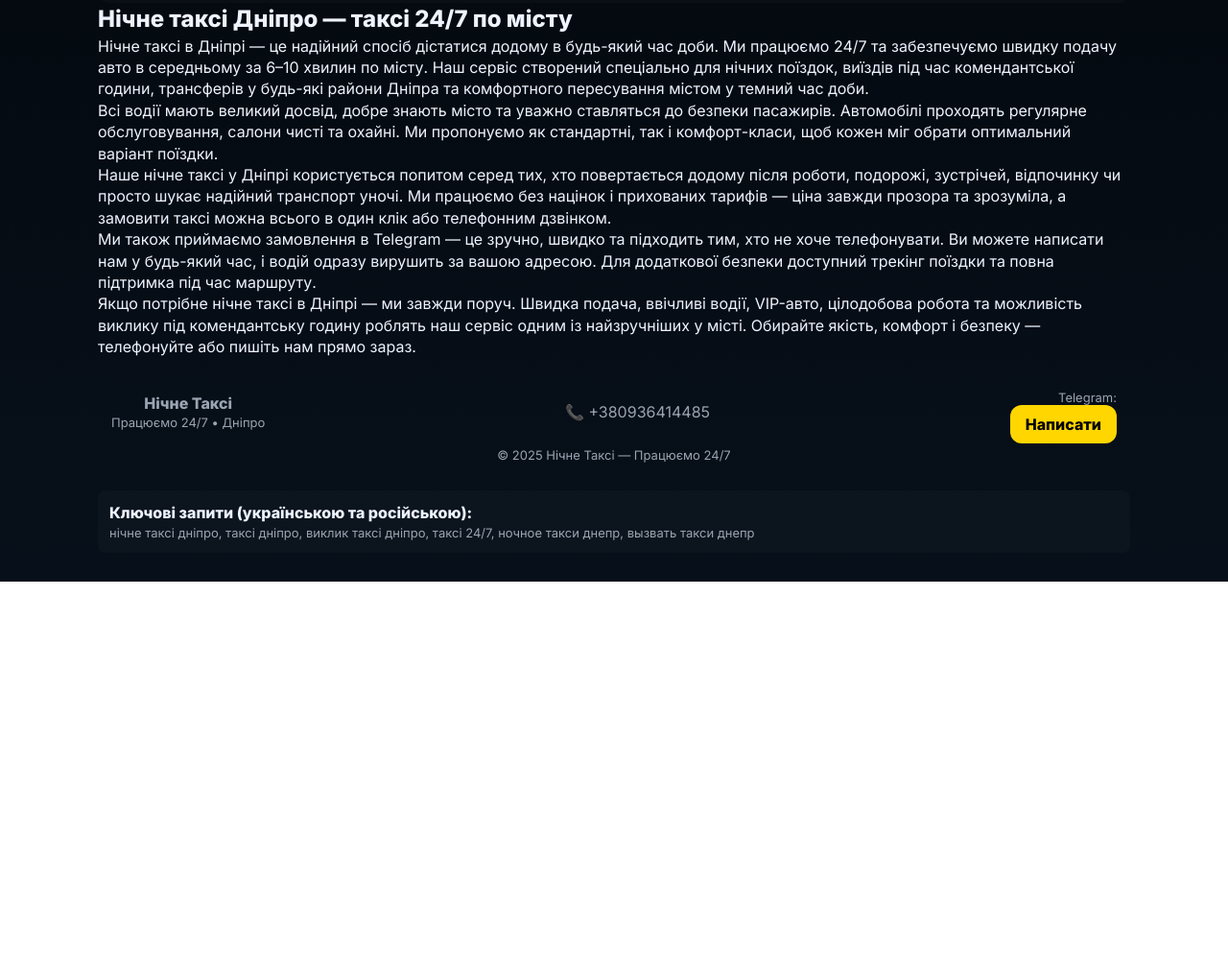
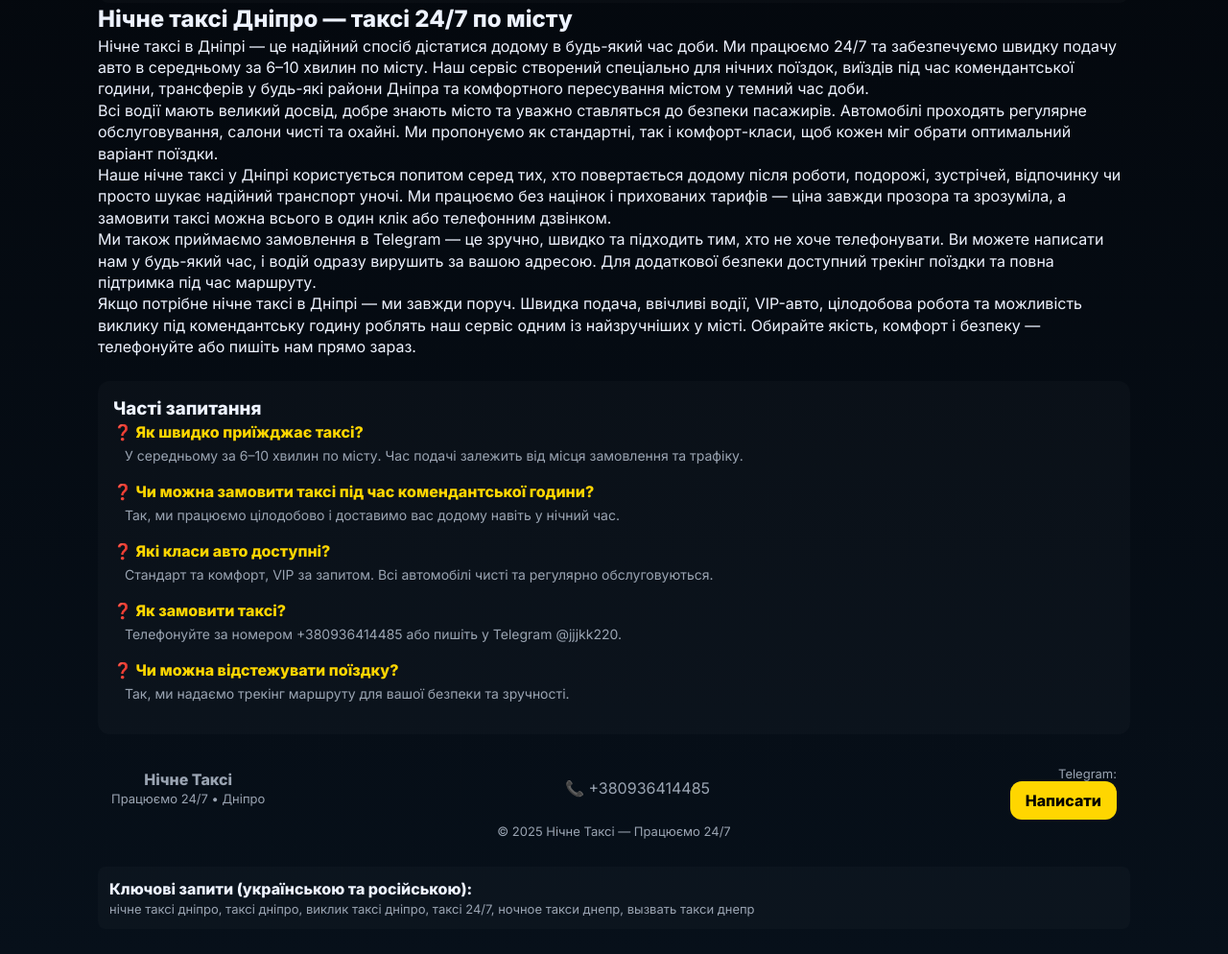
Before and after one commit to Shat2008/nighttaxidp, a plain HTML site: page index.html in a window 1280 px wide. Shown: the part 701-1695 px from the top of the page at 96% size. Before the commit the page ends 1307 px from the top, so only its background shows below. Drawn offline with Linux system fonts and the light colour scheme.

```diff
--- a/index.html
+++ b/index.html
@@ -261,6 +261,36 @@
 </p>
 
 </div>
+<section id="faq" class="section" aria-label="Часті запитання">
+  <h3>Часті запитання</h3>
+  <div class="faq-item">
+    <strong>❓ Як швидко приїжджає таксі?</strong>
+    <p>У середньому за 6–10 хвилин по місту. Час подачі залежить від місця замовлення та трафіку.</p>
+  </div>
+  <div class="faq-item">
+    <strong>❓ Чи можна замовити таксі під час комендантської години?</strong>
+    <p>Так, ми працюємо цілодобово і доставимо вас додому навіть у нічний час.</p>
+  </div>
+  <div class="faq-item">
+    <strong>❓ Які класи авто доступні?</strong>
+    <p>Стандарт та комфорт, VIP за запитом. Всі автомобілі чисті та регулярно обслуговуються.</p>
+  </div>
+  <div class="faq-item">
+    <strong>❓ Як замовити таксі?</strong>
+    <p>Телефонуйте за номером <a href="tel:+380936414485">+380936414485</a> або пишіть у Telegram <a href="https://t.me/jjjkk220" target="_blank">@jjjkk220</a>.</p>
+  </div>
+  <div class="faq-item">
+    <strong>❓ Чи можна відстежувати поїздку?</strong>
+    <p>Так, ми надаємо трекінг маршруту для вашої безпеки та зручності.</p>
+  </div>
+</section>
+
+<style>
+  #faq { margin-top: 24px; }
+  .faq-item { margin-bottom: 16px; }
+  .faq-item strong { display:block; margin-bottom:4px; color: var(--accent); }
+  .faq-item p { margin-left: 12px; font-size: 14px; color: var(--muted); }
+</style>
 
     <footer>
       <div style="display:flex;justify-content:space-between;align-items:center;gap:12px;flex-wrap:wrap">
```
